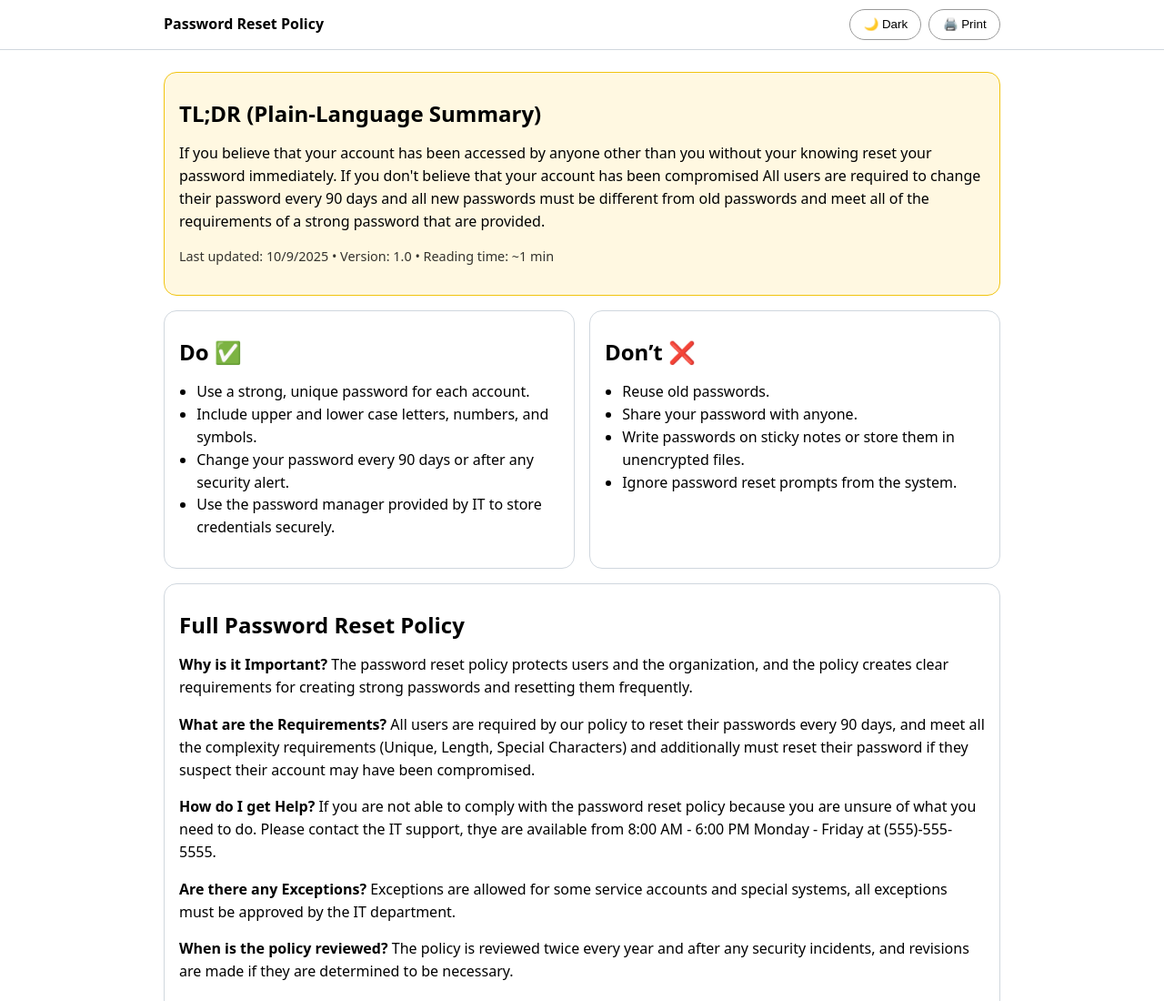
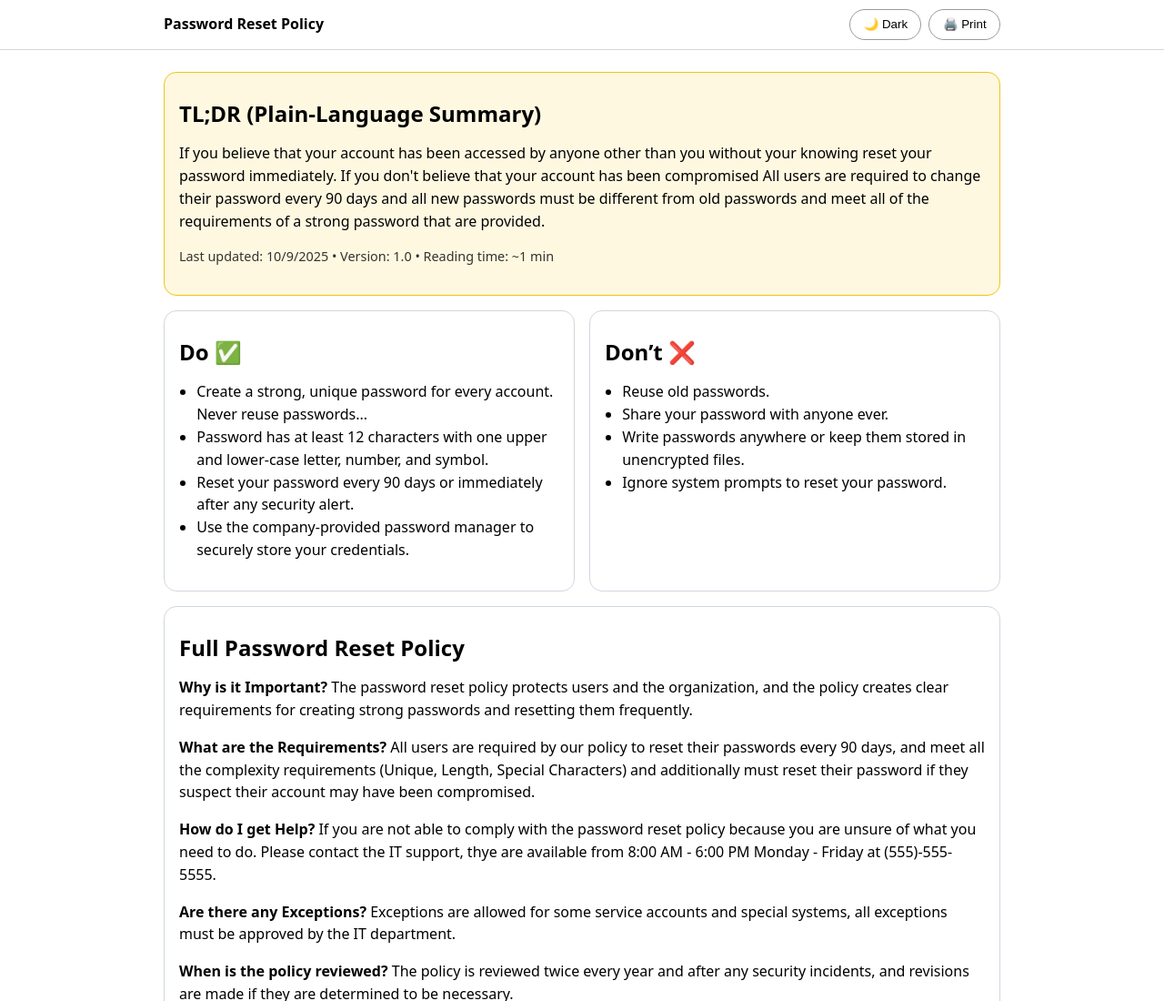
Before and after one commit to pthaps/group2-project, a plain HTML site: page Password-Policy.html in a window 1280 px wide. Shown: the top 1100 px of the page at 91% size. Drawn offline with Linux system fonts and the light colour scheme.

Commit message:
Password-Policy.html

```diff
--- a/Password-Policy.html
+++ b/Password-Policy.html
@@ -71,10 +71,10 @@
       <section class="card" aria-labelledby="dos-title">
         <h2 id="dos-title">Do ✅</h2>
         <ul>
-          <li>Use a strong, unique password for each account.</li>
-          <li>Include upper and lower case letters, numbers, and symbols.</li>
-          <li>Change your password every 90 days or after any security alert.</li>
-          <li>Use the password manager provided by IT to store credentials securely.</li>
+          <li>Create a strong, unique password for every account. Never reuse passwords...</li>
+          <li>Password has at least 12 characters with one upper and lower-case letter, number, and symbol.</li>
+          <li>Reset your password every 90 days or immediately after any security alert.</li>
+          <li>Use the company-provided password manager to securely store your credentials.</li>
         </ul>
       </section>
 
@@ -82,9 +82,9 @@
         <h2 id="donts-title">Don’t ❌</h2>
         <ul>
           <li>Reuse old passwords.</li>
-          <li>Share your password with anyone.</li>
-          <li>Write passwords on sticky notes or store them in unencrypted files.</li>
-          <li>Ignore password reset prompts from the system.</li>
+          <li>Share your password with anyone ever.</li>
+          <li>Write passwords anywhere or keep them stored in unencrypted files.</li>
+          <li>Ignore system prompts to reset your password.</li>
         </ul>
       </section>
     </div>
```
